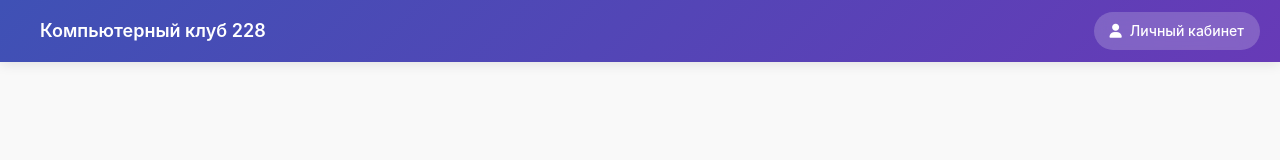
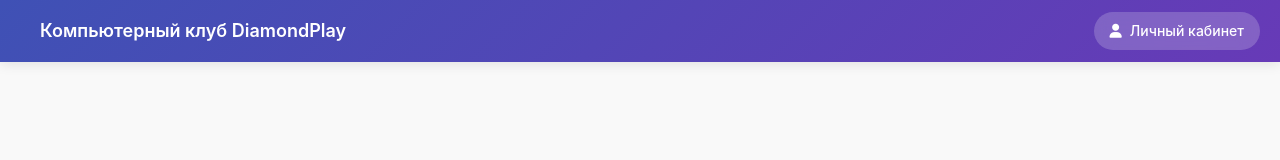
Before and after one commit to Diamondcoder2004/computer_club, a Vue app: page /profile in a window 1280 px wide. Shown: the top 160 px of the page. Built offline with nearby package versions, Linux system fonts and the light colour scheme.

Commit message:
Renamed service

```diff
--- a/public/index.html
+++ b/public/index.html
@@ -5,7 +5,7 @@
     <meta http-equiv="X-UA-Compatible" content="IE=edge">
     <meta name="viewport" content="width=device-width,initial-scale=1.0">
     <link rel="icon" href="<%= BASE_URL %>icon.png">
-    <title>Компьютерный клуб</title>
+    <title>DiamondPlay</title>
   </head>
   <body>
 
--- a/src/components/HomeTitle.vue
+++ b/src/components/HomeTitle.vue
@@ -1,7 +1,7 @@
 <template>
   <div class="home-view__title">
     <div class="title__title">
-      <h4>Компьютерный клуб 228</h4>
+      <h4>Компьютерный клуб DiamondPlay</h4>
     </div>
     <div class="title__info">
       <router-link to="/profile" class="btn-profile">
```
